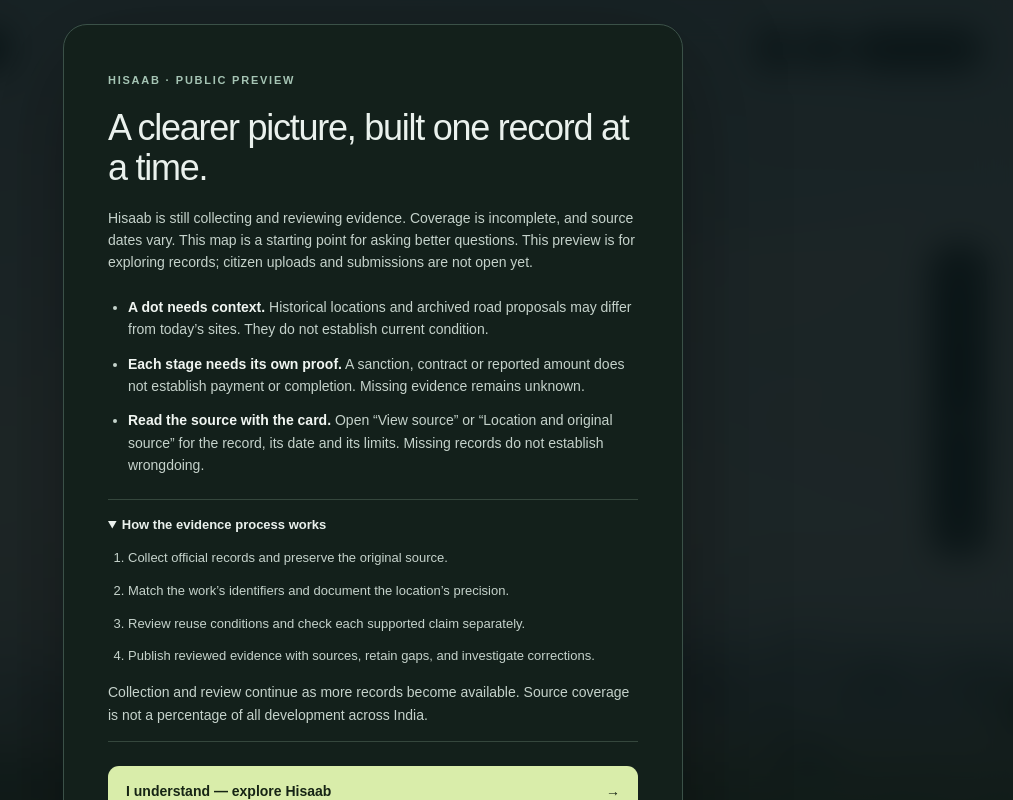
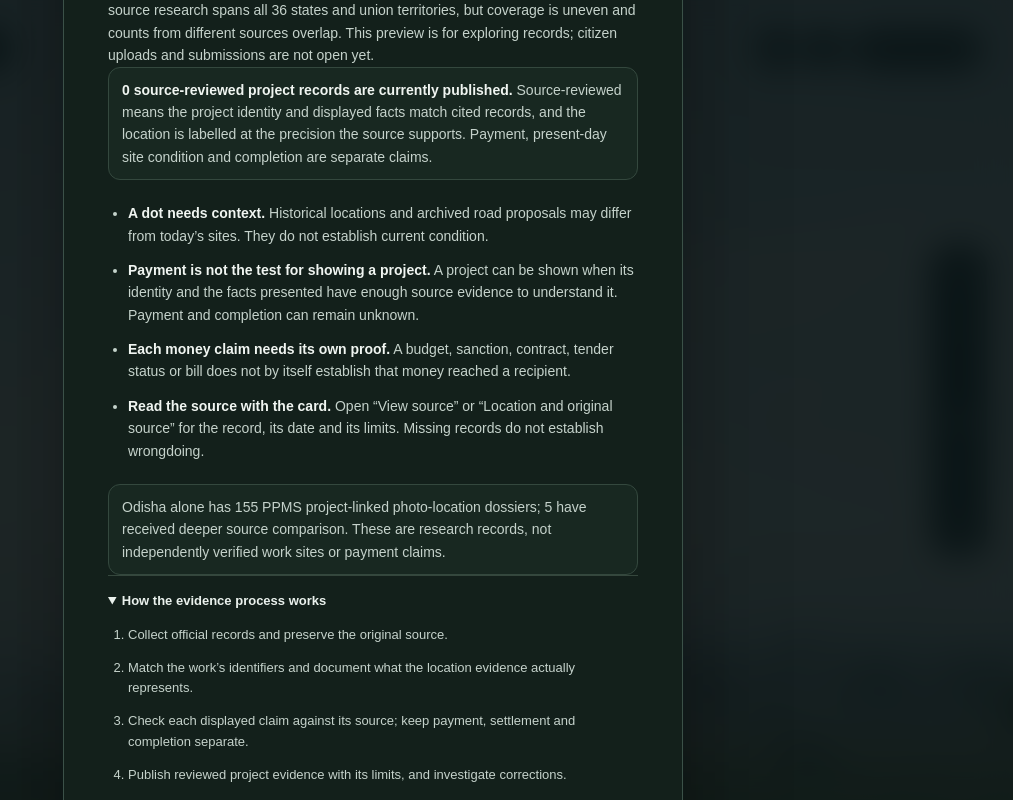
Before and after one commit to KarthikeyaGSI/Hisaab, a Next.js app: page / in a window 1280 px wide. Both pictures are taken after a click on the heading "How the evidence process works". Shown: the whole page, without its empty margins (267-1280 px from the left). Built offline with nearby package versions, Linux system fonts and the light colour scheme.

Commit message:
Clarify public preview evidence counts

```diff
--- a/src/app/page.tsx
+++ b/src/app/page.tsx
@@ -1,5 +1,7 @@
 import { AtlasApp as HisaabApp } from '@/components/atlas-app';
 import { readCatalogue } from '@/lib/catalogue';
 import { PublicPreviewGate } from '@/components/public-preview-gate';
+import sourceCoverage from '../../data/public-jurisdiction-source-coverage.json';
 export const dynamic = 'force-dynamic';
-export default async function Page() { const catalogue = await readCatalogue(); return <PublicPreviewGate><HisaabApp catalogue={catalogue}/></PublicPreviewGate>; }
+const historicalLocationRecords=sourceCoverage.jurisdictions.reduce((total,jurisdiction)=>total+jurisdiction.historicalMapRecords,0);
+export default async function Page() { const catalogue = await readCatalogue(); return <PublicPreviewGate historicalLocationRecords={historicalLocationRecords} sourceReviewedProjectRecords={catalogue.totalWorks} odishaPhotoLocationDossiers={sourceCoverage.odishaAdditionalCollections.ppms.sourceLocationProjects} odishaDeepSourceReviews={sourceCoverage.odishaAdditionalCollections.ppms.deepSourceReviewedProjects}><HisaabApp catalogue={catalogue}/></PublicPreviewGate>; }
--- a/src/components/public-preview-gate.module.css
+++ b/src/components/public-preview-gate.module.css
@@ -24,6 +24,7 @@
 .label { color: #a5c4b4; font-size: 11px; font-weight: 700; letter-spacing: .16em; }
 .card h1 { margin: 18px 0; font-size: clamp(26px, 4.5vw, 36px); font-weight: 500; line-height: 1.12; letter-spacing: -.035em; }
 .card p, .card li { font-size: 14px; line-height: 1.6; color: #c5d2cb; }
+.card .count { padding: 11px 13px; border: 1px solid #34483e; border-radius: 12px; background: #182821; }
 .card ul { padding-left: 20px; margin: 22px 0; }
 .card li + li { margin-top: 12px; }
 .card strong { color: #f0f5f1; font-weight: 600; }
--- a/src/components/public-preview-gate.tsx
+++ b/src/components/public-preview-gate.tsx
@@ -3,9 +3,9 @@
 import {useEffect, useRef, useState, type ReactNode, type KeyboardEvent} from 'react';
 import styles from './public-preview-gate.module.css';
 
-const acknowledgementKey = 'hisaab-public-preview-2026-10-25';
+const acknowledgementKey = 'hisaab-public-preview-2026-10-26';
 
-export function PublicPreviewGate({children}: {children: ReactNode}) {
+export function PublicPreviewGate({children,historicalLocationRecords,sourceReviewedProjectRecords,odishaPhotoLocationDossiers,odishaDeepSourceReviews}: {children: ReactNode;historicalLocationRecords:number;sourceReviewedProjectRecords:number;odishaPhotoLocationDossiers:number;odishaDeepSourceReviews:number}) {
   const [acknowledged, setAcknowledged] = useState(false);
   const card = useRef<HTMLElement>(null);
   const enter = useRef<HTMLButtonElement>(null);
@@ -45,19 +45,22 @@
       <section ref={card} className={styles.card} role="dialog" aria-modal="true" aria-labelledby="preview-heading" aria-describedby="preview-intro" onKeyDown={containFocus}>
         <span className={styles.label}>HISAAB · PUBLIC PREVIEW</span>
         <h1 id="preview-heading">A clearer picture, built one record at a time.</h1>
-        <p id="preview-intro">Hisaab is still collecting and reviewing evidence. Coverage is incomplete, and source dates vary. This map is a starting point for asking better questions. This preview is for exploring records; citizen uploads and submissions are not open yet.</p>
+        <p id="preview-intro"><strong>Hisaab is still under development.</strong> We have collected data for {historicalLocationRecords.toLocaleString('en-IN')} historical location records. This is not a count of verified current assets or unique projects. Our source research spans all 36 states and union territories, but coverage is uneven and counts from different sources overlap. This preview is for exploring records; citizen uploads and submissions are not open yet.</p>
+        <p className={styles.count}><strong>{sourceReviewedProjectRecords.toLocaleString('en-IN')} source-reviewed project {sourceReviewedProjectRecords===1?'record is':'records are'} currently published.</strong> Source-reviewed means the project identity and displayed facts match cited records, and the location is labelled at the precision the source supports. Payment, present-day site condition and completion are separate claims.</p>
         <ul>
           <li><strong>A dot needs context.</strong> Historical locations and archived road proposals may differ from today’s sites. They do not establish current condition.</li>
-          <li><strong>Each stage needs its own proof.</strong> A sanction, contract or reported amount does not establish payment or completion. Missing evidence remains unknown.</li>
+          <li><strong>Payment is not the test for showing a project.</strong> A project can be shown when its identity and the facts presented have enough source evidence to understand it. Payment and completion can remain unknown.</li>
+          <li><strong>Each money claim needs its own proof.</strong> A budget, sanction, contract, tender status or bill does not by itself establish that money reached a recipient.</li>
           <li><strong>Read the source with the card.</strong> Open “View source” or “Location and original source” for the record, its date and its limits. Missing records do not establish wrongdoing.</li>
         </ul>
+        <p className={styles.count}>Odisha alone has {odishaPhotoLocationDossiers.toLocaleString('en-IN')} PPMS project-linked photo-location dossiers; {odishaDeepSourceReviews.toLocaleString('en-IN')} have received deeper source comparison. These are research records, not independently verified work sites or payment claims.</p>
         <details className={styles.process}>
           <summary>How the evidence process works</summary>
           <ol>
             <li>Collect official records and preserve the original source.</li>
-            <li>Match the work’s identifiers and document the location’s precision.</li>
-            <li>Review reuse conditions and check each supported claim separately.</li>
-            <li>Publish reviewed evidence with sources, retain gaps, and investigate corrections.</li>
+            <li>Match the work’s identifiers and document what the location evidence actually represents.</li>
+            <li>Check each displayed claim against its source; keep payment, settlement and completion separate.</li>
+            <li>Publish reviewed project evidence with its limits, and investigate corrections.</li>
           </ol>
           <p>Collection and review continue as more records become available. Source coverage is not a percentage of all development across India.</p>
         </details>
```
